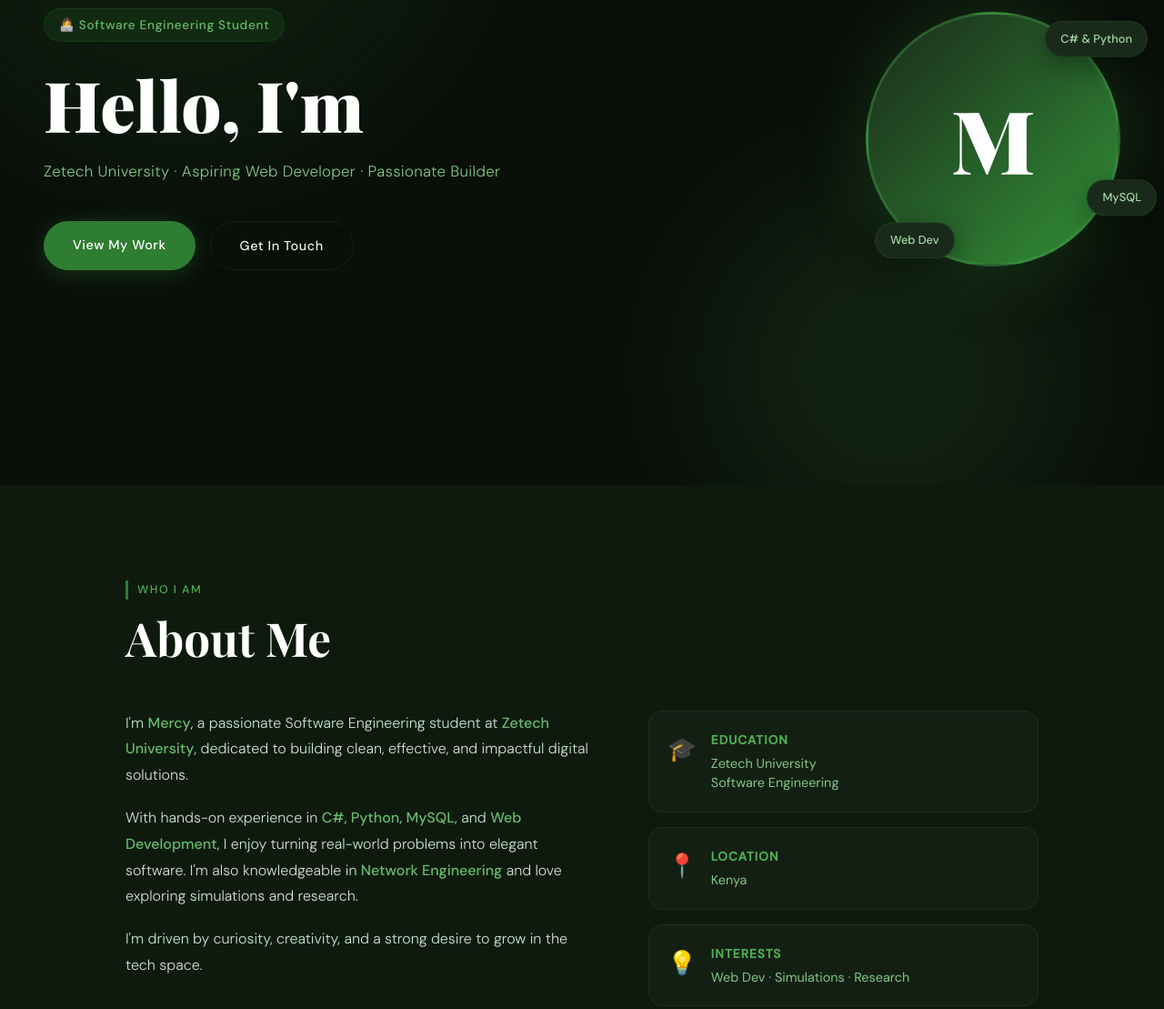
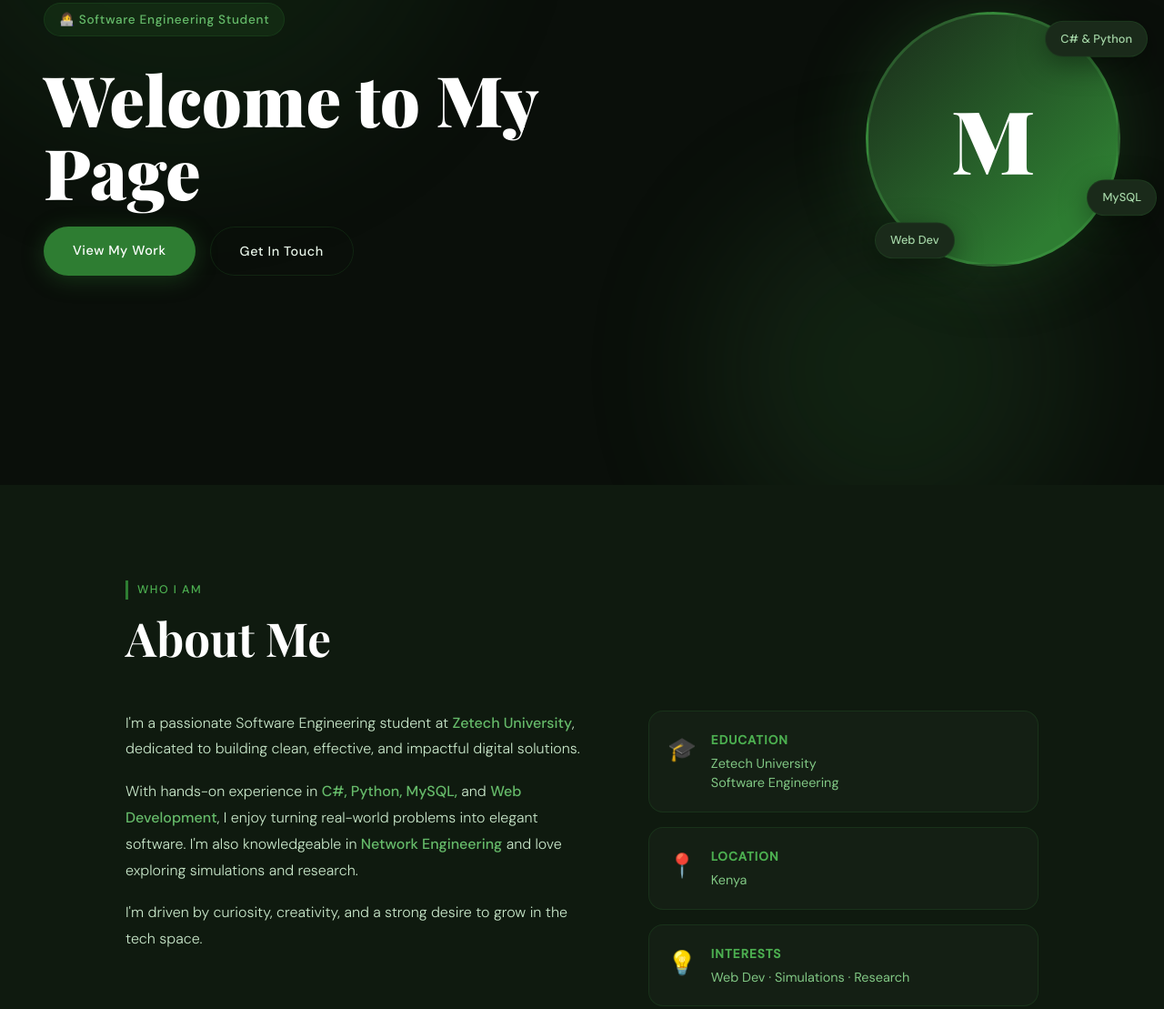
Before and after one commit to KIGEN027/portfolio, a plain HTML site: page index.html in a window 1280 px wide. Shown: the part 267-1376 px from the top of the page at 91% size. Drawn offline with nearby package versions, Linux system fonts and the light colour scheme.

Commit message:
Update hero title and footer text in index.html

```diff
--- a/index.html
+++ b/index.html
@@ -27,8 +27,7 @@
         <div class="hero-bg-circle c2"></div>
         <div class="hero-content">
             <span class="hero-tag">👩‍💻 Software Engineering Student</span>
-            <h1 class="hero-title">Hello, I'm<br></h1>
-            <p class="hero-sub">Zetech University · Aspiring Web Developer · Passionate Builder</p>
+            <h1 class="hero-title">Welcome to My Page<br></h1>
             <div class="hero-buttons">
                 <a href="#projects" class="btn btn-primary">View My Work</a>
                 <a href="#contact" class="btn btn-outline">Get In Touch</a>
@@ -51,7 +50,7 @@
             <h2 class="section-title">About Me</h2>
             <div class="about-grid">
                 <div class="about-text">
-                    <p>I'm <strong>Mercy</strong>, a passionate Software Engineering student at <strong>Zetech University</strong>, dedicated to building clean, effective, and impactful digital solutions.</p>
+                    <p>I'm a passionate Software Engineering student at <strong>Zetech University</strong>, dedicated to building clean, effective, and impactful digital solutions.</p>
                     <p>With hands-on experience in <strong>C#, Python, MySQL,</strong> and <strong>Web Development</strong>, I enjoy turning real-world problems into elegant software. I'm also knowledgeable in <strong>Network Engineering</strong> and love exploring simulations and research.</p>
                     <p>I'm driven by curiosity, creativity, and a strong desire to grow in the tech space.</p>
                 </div>
@@ -172,7 +171,7 @@
     <footer>
         <div class="footer-inner">
             <div class="footer-logo">M.</div>
-            <p>© 2026 Mercy · Built with passion 💚</p>
+            <p>© 2026 software Engeneer · Built with passion 💚</p>
             <div class="footer-links">
                 <a href="#about">About</a>
                 <a href="#projects">Projects</a>
```
